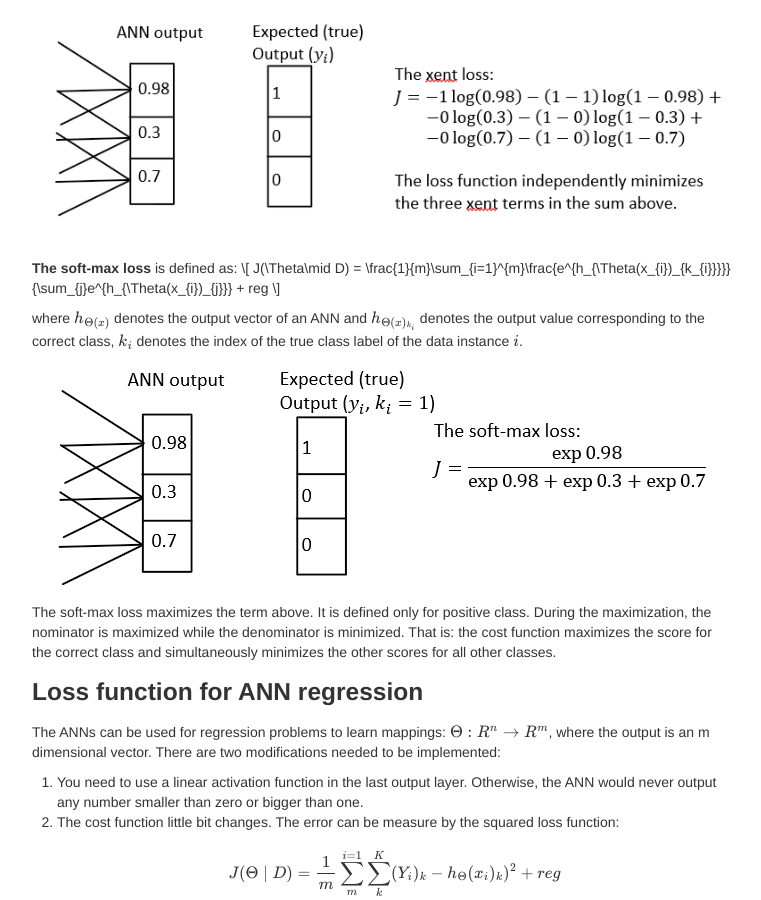
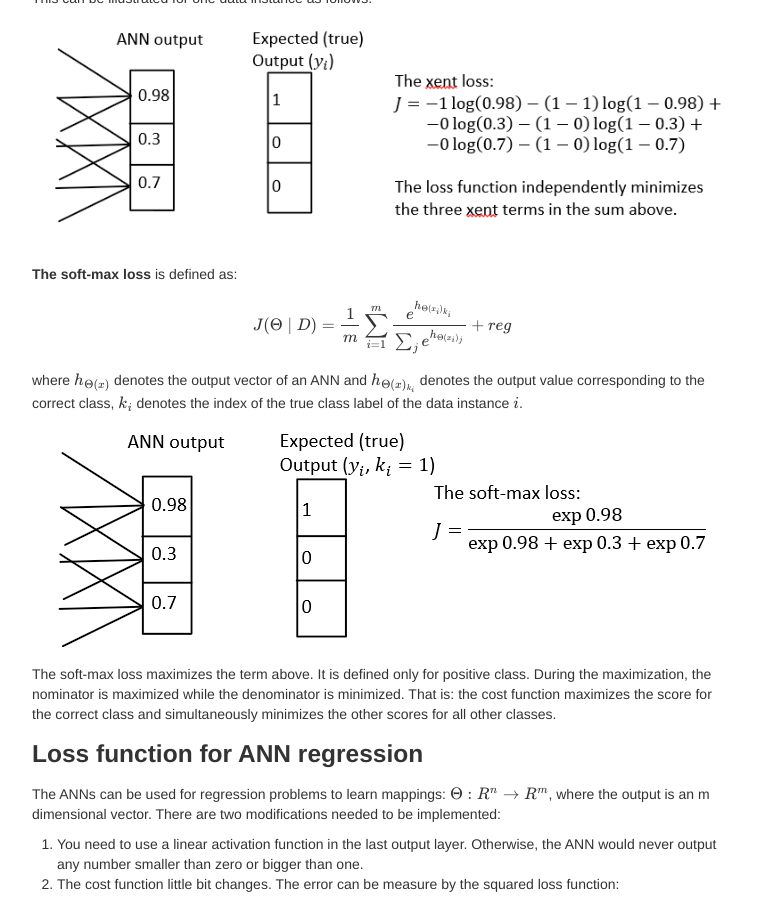
Before and after one commit to kfattila/kfattila.github.io, a Jekyll site: the page built from pages/ANN.md, in a window 1280 px wide and 900 px high, scrolled down 15118 px. Shown: the whole window, without its empty margins (258-1019 px from the left). Built offline with Jekyll 4.4.1, drawn with Linux system fonts in a browser that asks for light colours; formulas are drawn with MathJax 3; comment, search, counter and statistics services are not loaded.

Commit message:
Lectures

```diff
--- a/pages/ANN.md
+++ b/pages/ANN.md
@@ -275,7 +275,7 @@ This can be illustrated for one data instance as follows.
 ![ann21](./images/ann_eq6.png)
 
 **The soft-max loss** is defined as:
-\\[ J(\Theta\mid D) = \frac{1}{m}\sum_{i=1}^{m}\frac{e^{h_{\Theta(x_{i})\_{k_{i}}}}}{\sum_{j}e^{h_{\Theta(x_{i})\_{j}}} + reg \\]
+\\[ J(\Theta\mid D) = \frac{1}{m}\sum_{i=1}^{m}\frac{e^{h_{\Theta(x_{i})\_{k_{i}}}}}{\sum_{j}e^{h_{\Theta(x_{i})\_{j}}}} + reg \\]
 
 where \\(h_{\Theta(x)}\\) denotes the output vector of an ANN and \\(h_{\Theta(x)\_{k_{i}}}\\) denotes the output value corresponding to the correct class, \\(k_{i}\\) denotes the index of the true class label of the data instance \\(i\\).
 
```
